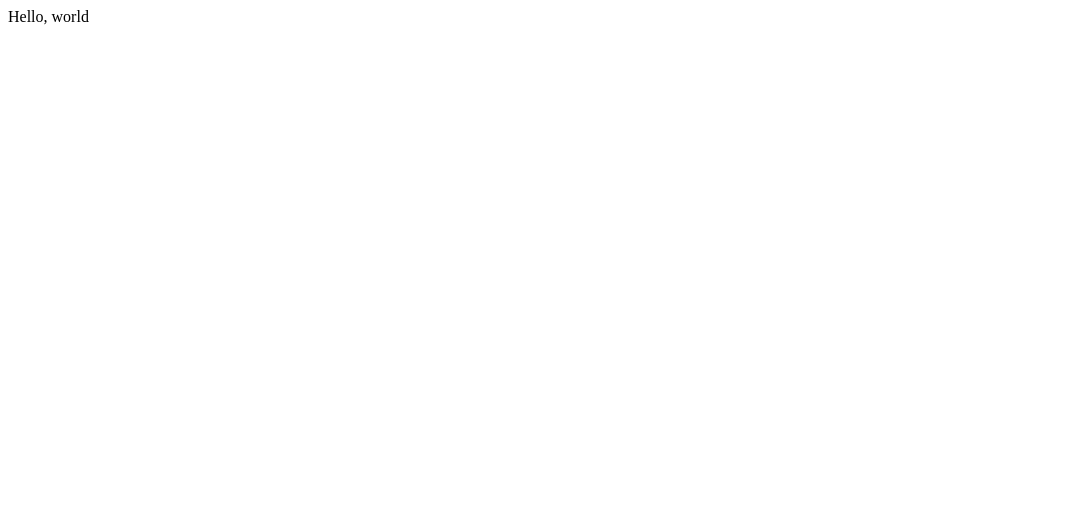
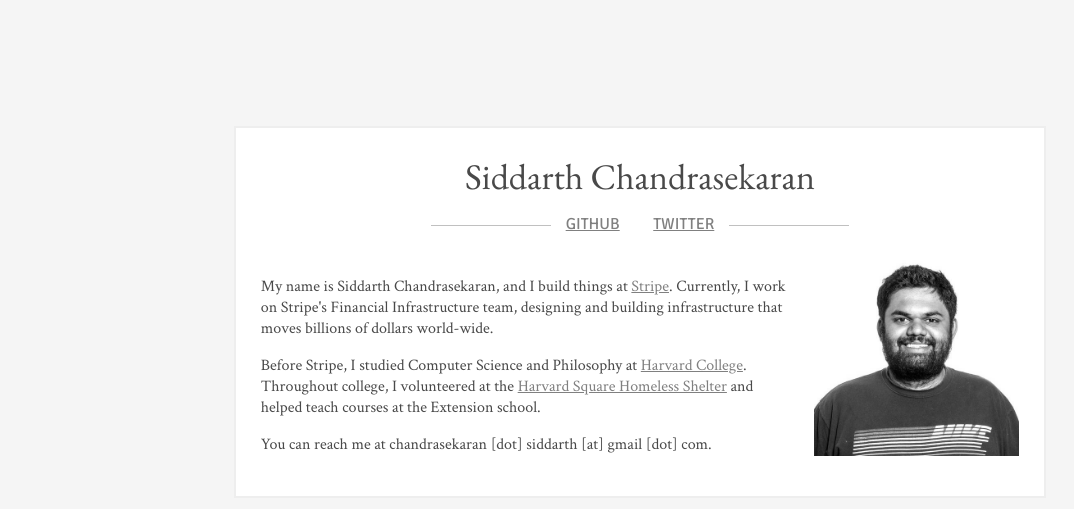
Before and after one commit to siddarth/siddarth.github.io, a plain HTML site: page index.html in a window 1280 px wide. Shown: the whole page, without its empty margins (0-1074 px from the left). Drawn offline with nearby package versions, Linux system fonts and the light colour scheme.

Commit message:
add a wobsite

```diff
--- a/index.html
+++ b/index.html
@@ -1 +1,35 @@
-Hello, world
+<!DOCTYPE html PUBLIC "-//W3C//DTD XHTML 1.0 Transitional//EN" "http://www.w3.org/TR/xhtml1/DTD/xhtml1-transitional.dtd">
+<html>
+  <head><meta http-equiv="Content-Type" content="text/html; charset=ISO-8859-1">
+    <title>Siddarth Chandrasekaran</title>
+    <link href="https://fonts.googleapis.com/css?family=Crimson+Text|EB+Garamond|Signika" rel="stylesheet">
+    <link rel="stylesheet" type="text/css" href="style.css">
+  </head>
+  <body>
+    <div id="content">
+      <div id="banner">Siddarth Chandrasekaran</div>
+      <div id="nav">
+        <span>
+          <a href="https://github.com/siddarth">Github</a>
+          <a href="https://twitter.com/sidd">Twitter</a>
+        </span>
+      </div>
+      <div id="left">
+        <div id="about">
+          <p>
+            My name is Siddarth Chandrasekaran, and I build things at <a href="https://stripe.com">Stripe</a>. Currently, I work on Stripe's Financial Infrastructure team, designing and building infrastructure that moves billions of dollars world-wide.
+          </p>
+          <p>
+            Before Stripe, I studied Computer Science and Philosophy at <a href="https://harvard.edu">Harvard College</a>. Throughout college, I volunteered at the <a href="https://hshshelter.org/">Harvard Square Homeless Shelter</a> and helped teach courses at the Extension school.
+          </p>
+          <p>
+            You can reach me at chandrasekaran [dot] siddarth [at] gmail [dot] com.
+          </p>
+        </div>
+      </div>
+      <div id="right">
+        <img src="siddarth.jpeg">
+      </div>
+    </div>
+  </body>
+</html>
--- /dev/null
+++ b/style.css
@@ -0,0 +1,78 @@
+body {
+  background-color: #f5f5f5;
+  font-family: 'Crimson Text', serif;
+  font-size:16px;
+  color: rgba(28, 28, 28, 0.8);
+}
+
+#content {
+  display: table;
+  padding: 15px 25px 25px 25px;
+  width: 60%;
+  border-color: #eee;
+  border-style: solid;
+  border-width: 2px !important;
+  background-color: #fff;
+  margin: 0 auto;
+  margin-top: 10%;
+}
+
+  #content #banner {
+    padding:10px;
+    font-size:36px;
+    text-align:center;
+    font-family: 'EB Garamond', serif;
+  }
+
+  #content #left {
+    width:70%;
+    float:left;
+  }
+
+  #content #right {
+    width:30%;
+    float:right;
+  }
+
+  #content a {
+    color:grey;
+    font-weight:100;
+  }
+
+  #content img {
+    max-width:90%;
+    padding-left:10%;
+  }
+
+#nav {
+  font-family: 'Signika', sans-serif;
+  text-transform:uppercase;
+  font-weight:600;
+  padding-top:10px;
+  line-height: 0.5;
+  text-align: center;
+  word-spacing: 30px;
+}
+  #nav span {
+    display: inline-block;
+    position: relative;
+    margin: 0 0 2em 0;
+  }
+    #nav span:before,
+    #nav span:after {
+      content: "";
+      position: absolute;
+      height: 5px;
+      border-bottom: 1px solid #C0C0C0;
+      top: 0;
+      width: 120px;
+    }
+
+    #nav span:before {
+      right: 100%;
+      margin-right: 15px;
+    }
+    #nav span:after {
+      left: 100%;
+      margin-left: 15px;
+    }
```
Also changed, not shown: siddarth.jpeg (added).
